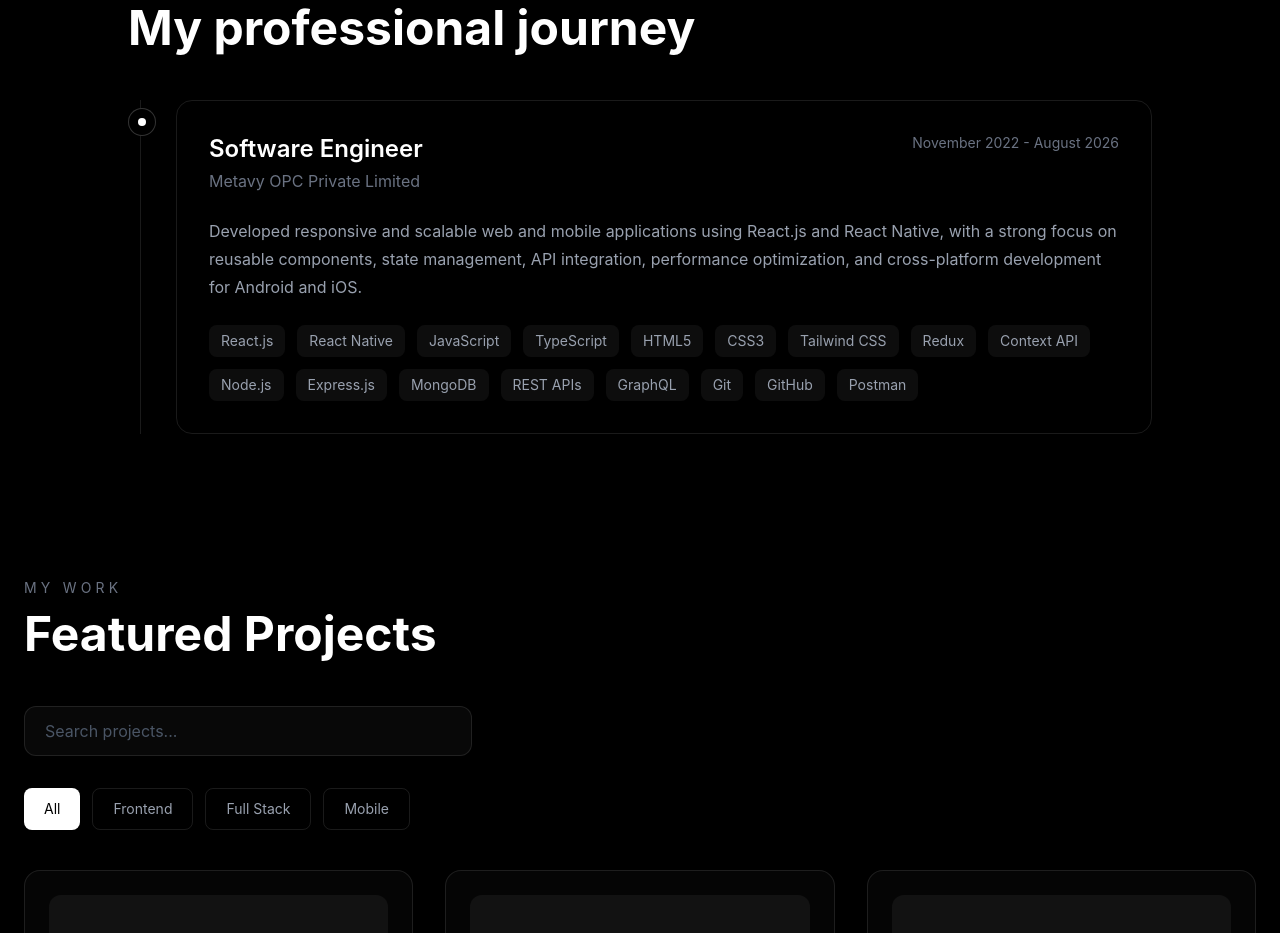
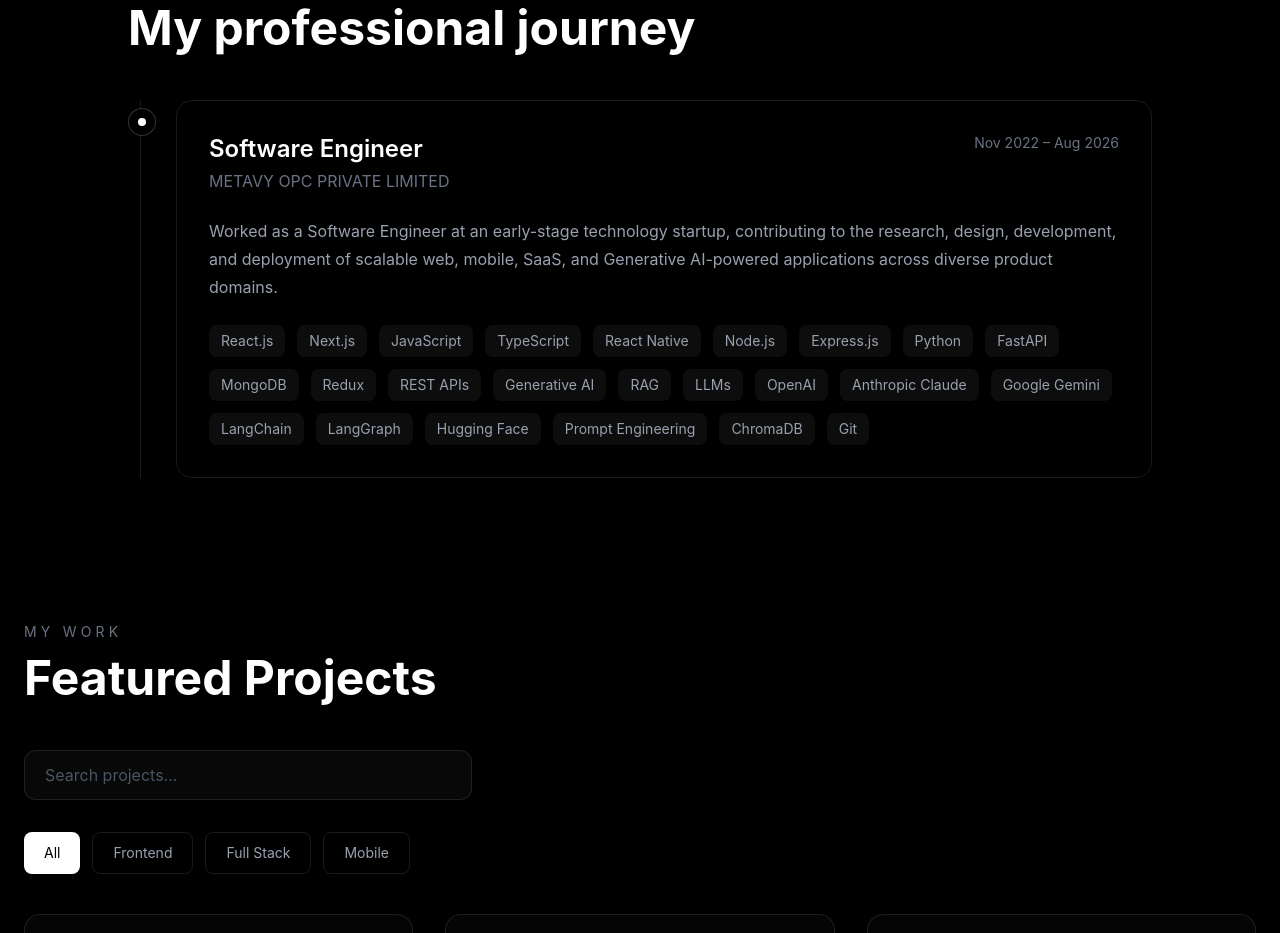
Before and after one commit to sangram72/MY_PORTFOLIO, a React (Vite) app: page / in a window 1280 px wide. Shown: the part 3120-4053 px from the top of the page. Built offline with nearby package versions, Linux system fonts and the light colour scheme.

Commit message:
Revise experience entry for Software Engineer role
Updated experience details, including company name, duration, description, responsibilities, and technologies used.

```diff
--- a/src/data/experience.ts
+++ b/src/data/experience.ts
@@ -1,29 +1,50 @@
+
 export const experience = [
   {
     id: 1,
     role: "Software Engineer",
-    company: "Metavy OPC Private Limited",
-    duration: "November 2022 - August 2026",
+    company: "METAVY OPC PRIVATE LIMITED",
+    duration: "Nov 2022 – Aug 2026",
+
     description:
-      "Developed responsive and scalable web and mobile applications using React.js and React Native, with a strong focus on reusable components, state management, API integration, performance optimization, and cross-platform development for Android and iOS.",
+      "Worked as a Software Engineer at an early-stage technology startup, contributing to the research, design, development, and deployment of scalable web, mobile, SaaS, and Generative AI-powered applications across diverse product domains.",
+
+    responsibilities: [
+      "Developed responsive and scalable web applications using React.js, Next.js, JavaScript, TypeScript, and modern frontend technologies.",
+      "Built reusable UI components, implemented state management using Redux and Context API, and integrated RESTful APIs.",
+      "Developed backend services and API integrations using Node.js, Express.js, Python, FastAPI, and MongoDB.",
+      "Contributed to SaaS application development, including an online car auction platform with JWT authentication, role-based access control, bidding workflows, and email notifications.",
+      "Worked on Generative AI application development by integrating LLMs and AI APIs, including OpenAI, Anthropic Claude, and Google Gemini.",
+      "Explored and implemented Retrieval-Augmented Generation (RAG), document processing, semantic search, vector databases, and context-aware AI responses.",
+      "Worked with LangChain, LangGraph, prompt engineering, and Hugging Face to develop and experiment with AI-powered application workflows.",
+      "Participated in research and development activities, focusing on application architecture, performance optimization, emerging technologies, and scalable software solutions."
+    ],
+
     technologies: [
       "React.js",
-      "React Native",
+      "Next.js",
       "JavaScript",
       "TypeScript",
-      "HTML5",
-      "CSS3",
-      "Tailwind CSS",
-      "Redux",
-      "Context API",
+      "React Native",
       "Node.js",
       "Express.js",
+      "Python",
+      "FastAPI",
       "MongoDB",
+      "Redux",
       "REST APIs",
-      "GraphQL",
-      "Git",
-      "GitHub",
-      "Postman",
+      "Generative AI",
+      "RAG",
+      "LLMs",
+      "OpenAI",
+      "Anthropic Claude",
+      "Google Gemini",
+      "LangChain",
+      "LangGraph",
+      "Hugging Face",
+      "Prompt Engineering",
+      "ChromaDB",
+      "Git"
     ],
   },
 ];
```
